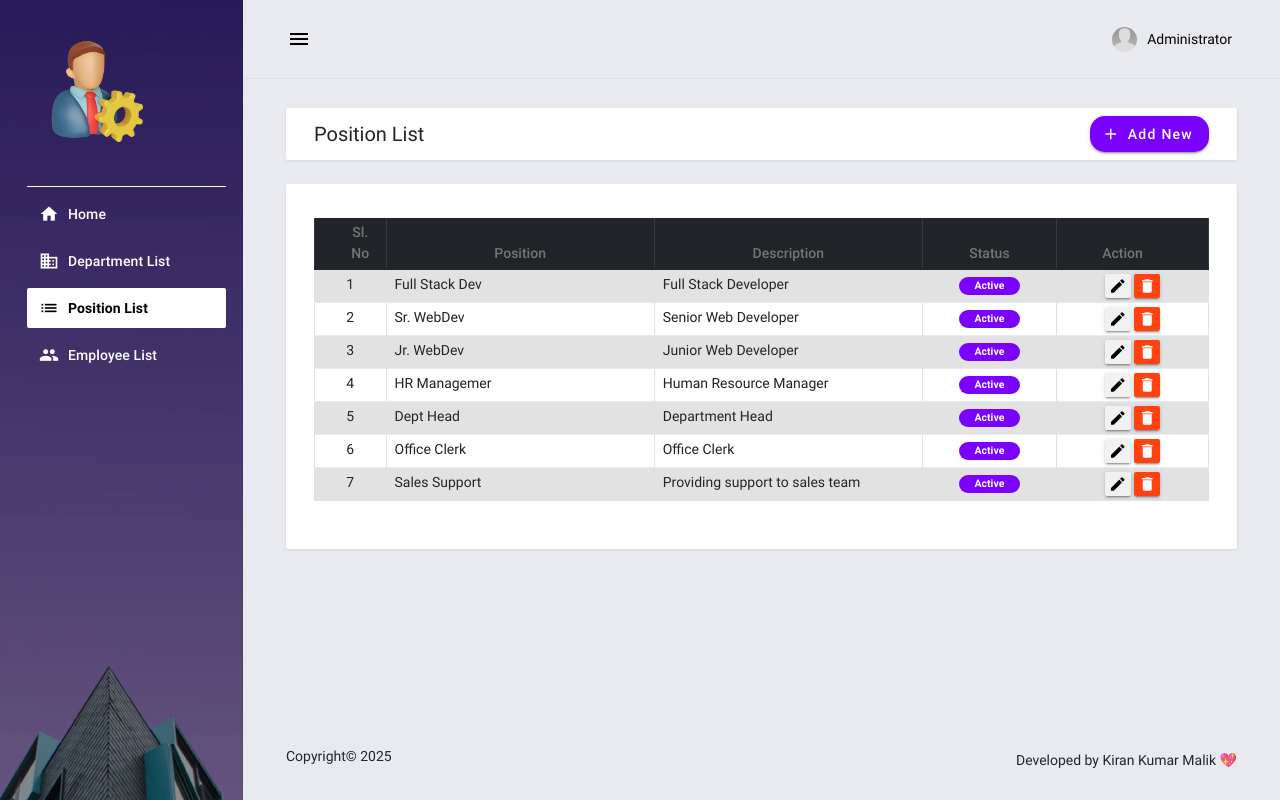
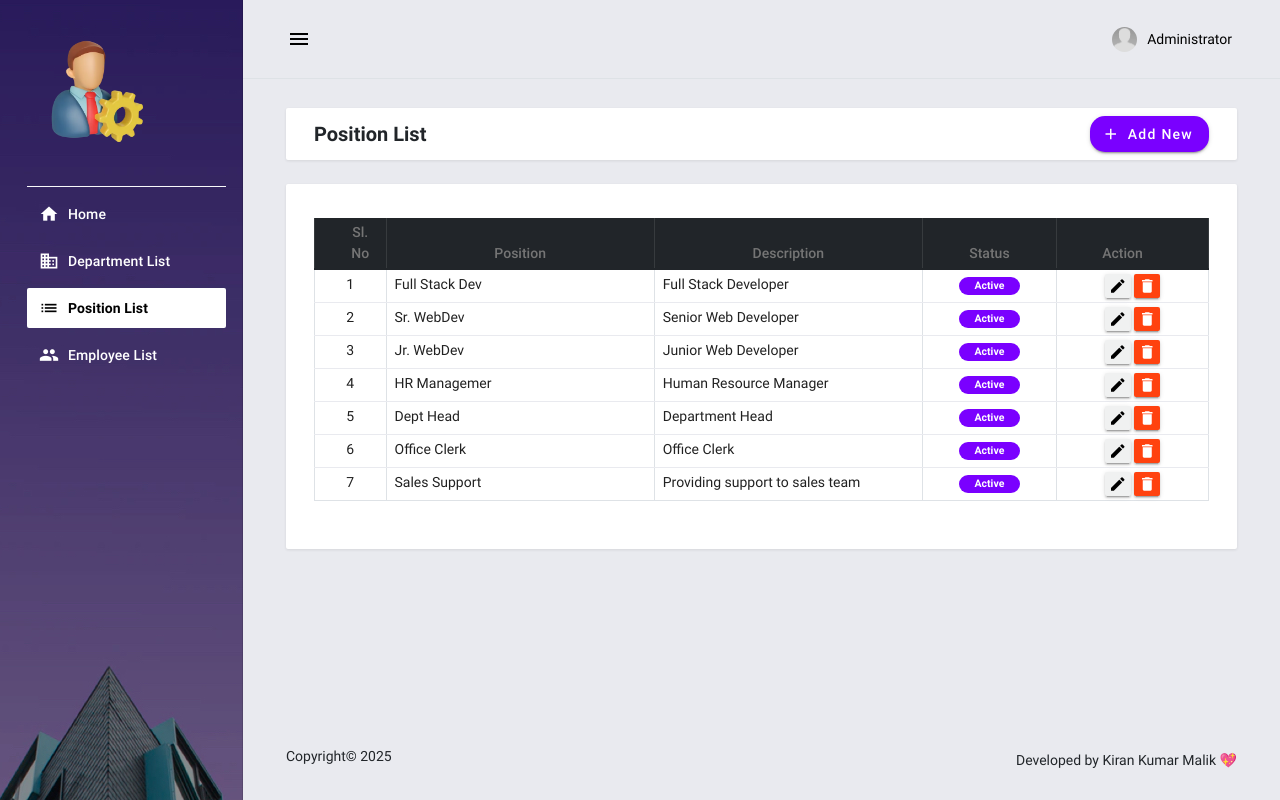
Before and after one commit to KiranKumarMalik/Employee-Management-System-Using-Django, a Django app: page /positions in a window 1280 px wide. Run offline with Django 3.2, Linux system fonts and the light colour scheme; a user stored in the database is signed in; data comes from the database, SQL or seed files in the repository; some libraries are stand-ins or nearby versions.

Commit message:
new changed in  UI

```diff
--- a/employee_information/templates/employee_information/base.html
+++ b/employee_information/templates/employee_information/base.html
@@ -95,7 +95,7 @@
                 </div>
                 <div class="modal-footer">
                     <button type="button" class="btn btn-sm btn-flat btn-primary rounded-0" id='confirm' onclick="">Continue</button>
-                    <button type="button" class="btn btn-sm btn-flat btn-secondary rounded-0" data-bs-dismiss="modal">Close</button>
+                    <button type="button" class="btn btn-sm btn-flat btn-danger rounded-0" data-bs-dismiss="modal">Close</button>
                 </div>
             </div>
         </div>
--- a/employee_information/templates/employee_information/departments.html
+++ b/employee_information/templates/employee_information/departments.html
@@ -2,7 +2,7 @@
 <div class="mdc-layout-grid__cell stretch-card mdc-layout-grid__cell--span-12">
     <div class="mdc-card py-2">
         <div class="d-flex justify-content-between align-items-center">
-            <h4 class="card-title mb-0">Department List</h4>
+            <h4 class="card-title mb-0"><strong>Department List</strong></h4>
             <div class="text-start">
                 <button class="mdc-button mdc-button--raised mdc-ripple-upgraded btn-sm" id="create_new" style="border-radius: 15px;"><i class="material-icons mdc-button__icon">add</i><span> Add New</span></button>
             </div>
@@ -12,7 +12,7 @@
 <div class="mdc-layout-grid__cell stretch-card mdc-layout-grid__cell--span-12">
     <div class="mdc-card">
         <div class="table-responsive">
-            <table class="table table-striped table-bordered">
+            <table class="table table-hover table-bordered">
                 <colgroup>
                     <col width="8%">
                     <col width="30%">
--- a/employee_information/templates/employee_information/home.html
+++ b/employee_information/templates/employee_information/home.html
@@ -2,7 +2,7 @@
 <div class="mdc-layout-grid__cell stretch-card mdc-layout-grid__cell--span-12">
     <div class="mdc-card">
         <div class="d-flex justify-content-between">
-            <h4 class="card-title mb-0">Home Page</h4>
+            <h4 class="card-title mb-0"><strong>Home</strong></h4>
         </div>
     </div>
 </div>
--- a/employee_information/templates/employee_information/positions.html
+++ b/employee_information/templates/employee_information/positions.html
@@ -2,7 +2,7 @@
 <div class="mdc-layout-grid__cell stretch-card mdc-layout-grid__cell--span-12">
     <div class="mdc-card py-2">
         <div class="d-flex justify-content-between align-items-center">
-            <h4 class="card-title mb-0">Position List</h4>
+            <h4 class="card-title mb-0"><strong>Position List</strong></h4>
             <div class="text-start">
                 <button class="mdc-button mdc-button--raised mdc-ripple-upgraded btn-sm" id="create_new" style="border-radius: 15px;"><i class="material-icons mdc-button__icon">add</i><span> Add New</span></button>
             </div>
@@ -12,7 +12,7 @@
 <div class="mdc-layout-grid__cell stretch-card mdc-layout-grid__cell--span-12">
     <div class="mdc-card">
         <div class="table-responsive">
-            <table class="table table-striped table-bordered">
+            <table class="table table-hover table-bordered">
                 <colgroup>
                     <col width="8%">
                     <col width="30%">
--- a/employee_information/templates/employee_information/view_employee.html
+++ b/employee_information/templates/employee_information/view_employee.html
@@ -45,6 +45,6 @@
     </div>
     <div class="clear-fix py-3"></div>
     <div class="d-flex w-100 align-items-center justify-content-end">
-        <button class="btn btn-default border btn-sm rounded-0 d-flex align-items-center" type="button" data-bs-dismiss="modal"><i class="material-icons mdc-list-item__start-detail mdc-drawer-item-icon" aria-hidden="true">close</i> Close</button>
+        <button class="btn btn-danger border btn-sm rounded-0 d-flex align-items-center" type="button" data-bs-dismiss="modal"><i class="material-icons mdc-list-item__start-detail mdc-drawer-item-icon" aria-hidden="true">close</i> Close</button>
     </div>
 </div>
```
